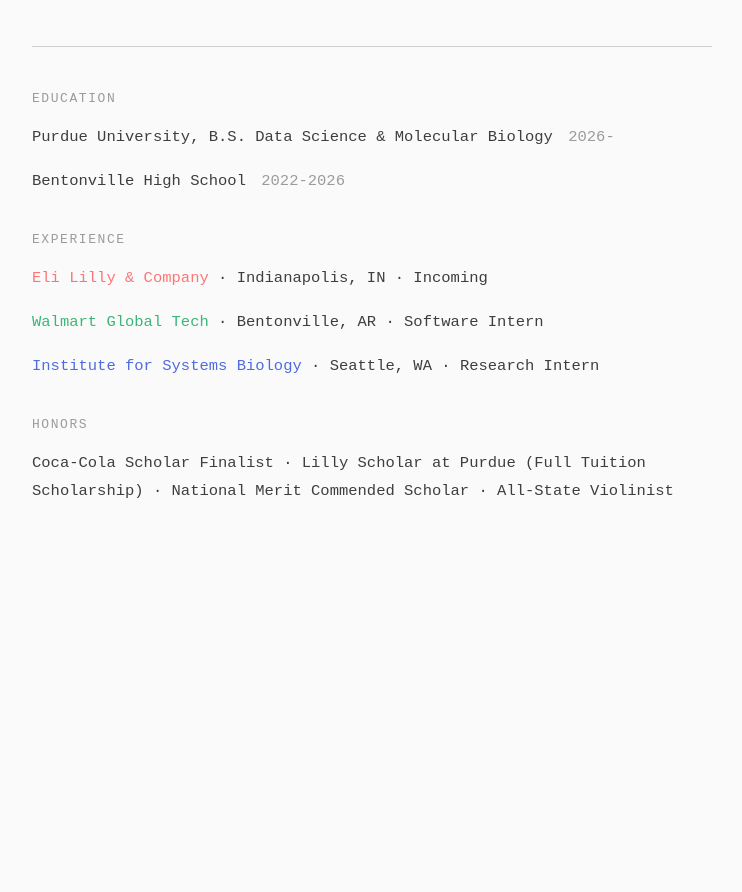
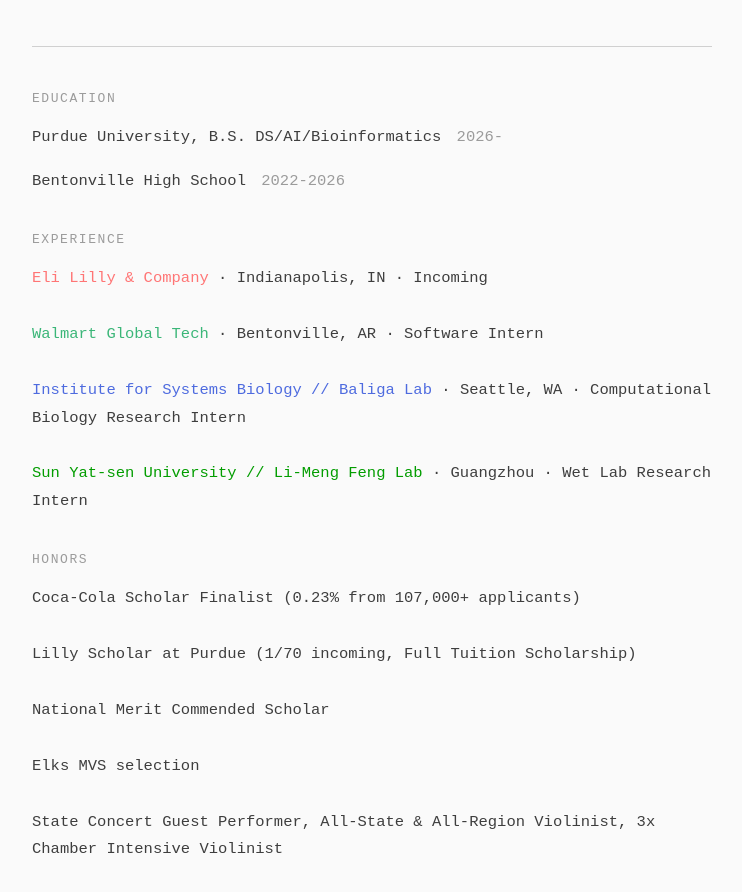
Before and after one commit to JonathanChen2026/personal-blog, a Next.js app: page / in a window 1280 px wide. Shown: the part 722-1614 px from the top of the page, without its empty margins (250-992 px from the left). Before the commit the page ends 1316 px from the top, so only its background shows below. Built offline with nearby package versions, Linux system fonts and the light colour scheme.

Commit message:
reformat home page text

```diff
--- a/components/top-level/HomePanel.tsx
+++ b/components/top-level/HomePanel.tsx
@@ -95,7 +95,7 @@
       <Bio delay={0.1}>hi, i&apos;m Jonathan! 👋🏻</Bio>
 
       <Bio delay={0.2}>
-        i&apos;m an incoming freshman at purdue university, studying data science and molecular bio.
+        i&apos;m an incoming freshman at purdue university, studying data science, artifical intelligence, and bioinformatics.
       </Bio>
 
       <Bio delay={0.3}>
@@ -136,7 +136,7 @@
       <FadeIn delay={0.65}>
         <div style={sectionLabelStyle}>Education</div>
         <div style={entryStyle}>
-          Purdue University, B.S. Data Science &amp; Molecular Biology
+          Purdue University, B.S. DS/AI/Bioinformatics
           <span style={mutedSpanStyle}> 2026-</span>
         </div>
         <div style={entryStyle}>
@@ -148,24 +148,28 @@
       <FadeIn delay={0.75}>
         <div style={sectionLabelStyle}>Experience</div>
         <div style={entryStyle}>
-          <span style={{ color: '#ff7575' }}>Eli Lilly &amp; Company</span> · Indianapolis, IN ·
-          Incoming
-        </div>
-        <div style={entryStyle}>
-          <span style={{ color: '#3bb678' }}>Walmart Global Tech</span> · Bentonville, AR ·
-          Software Intern
-        </div>
-        <div style={entryStyle}>
-          <span style={{ color: '#4e6bdf' }}>Institute for Systems Biology</span> · Seattle, WA ·
-          Research Intern
+          <span style={{ color: '#ff7575' }}>Eli Lilly &amp; Company</span> · Indianapolis, IN · Incoming<br />
+          <br />
+          <span style={{ color: '#3bb678' }}>Walmart Global Tech</span> · Bentonville, AR · Software Intern<br />
+          <br />
+          <span style={{ color: '#4e6bdf' }}>Institute for Systems Biology // Baliga Lab </span> · Seattle, WA · Computational Biology Research Intern<br />
+          <br />
+          <span style={{ color: '#039d00' }}>Sun Yat-sen University // Li-Meng Feng Lab </span> · Guangzhou · Wet Lab Research Intern
         </div>
       </FadeIn>
 
       <FadeIn delay={0.85}>
         <div style={sectionLabelStyle}>Honors</div>
         <div style={entryStyle}>
-          Coca-Cola Scholar Finalist · Lilly Scholar at Purdue (Full Tuition Scholarship) ·
-          National Merit Commended Scholar · All-State Violinist
+          Coca-Cola Scholar Finalist (0.23% from 107,000+ applicants)<br />
+          <br />
+          Lilly Scholar at Purdue (1/70 incoming, Full Tuition Scholarship)<br />
+          <br />
+          National Merit Commended Scholar<br />
+          <br />
+          Elks MVS selection<br />
+          <br />
+          State Concert Guest Performer, All-State & All-Region Violinist, 3x Chamber Intensive Violinist
         </div>
       </FadeIn>
     </div>
```
